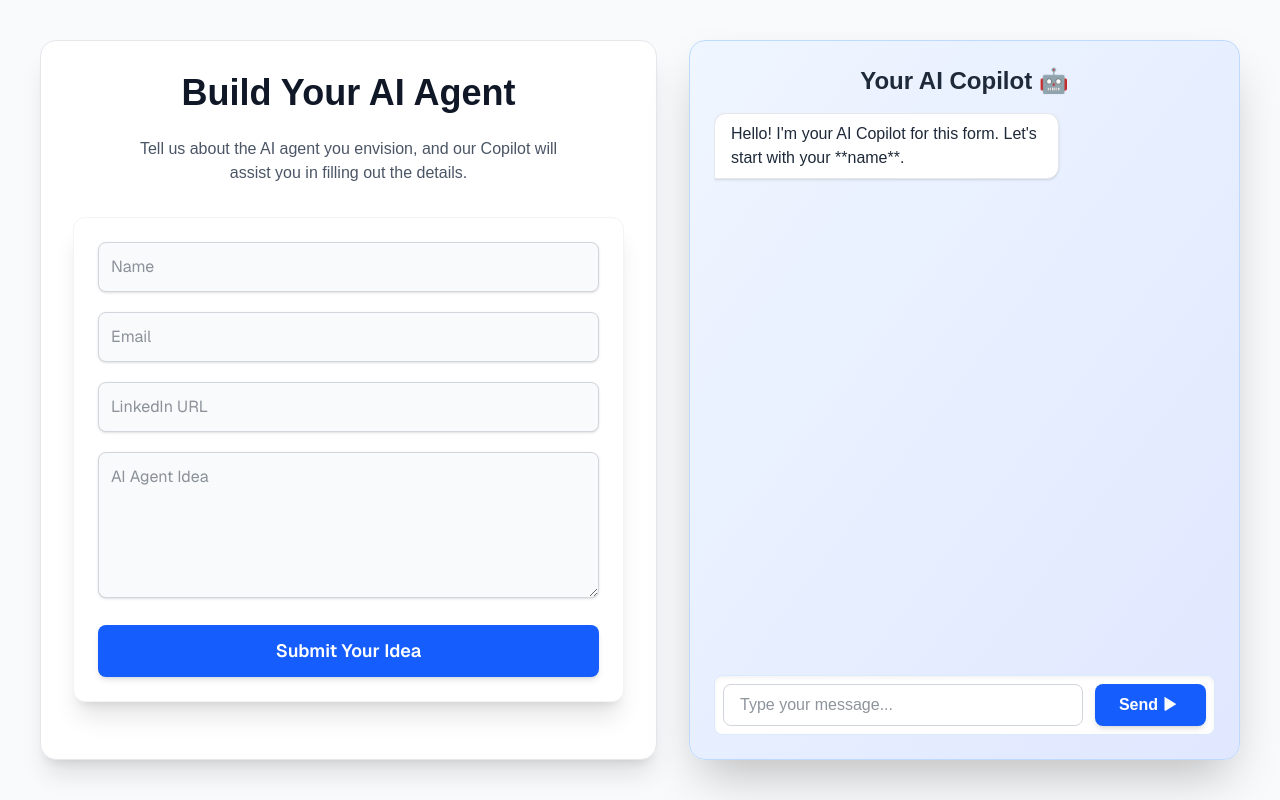
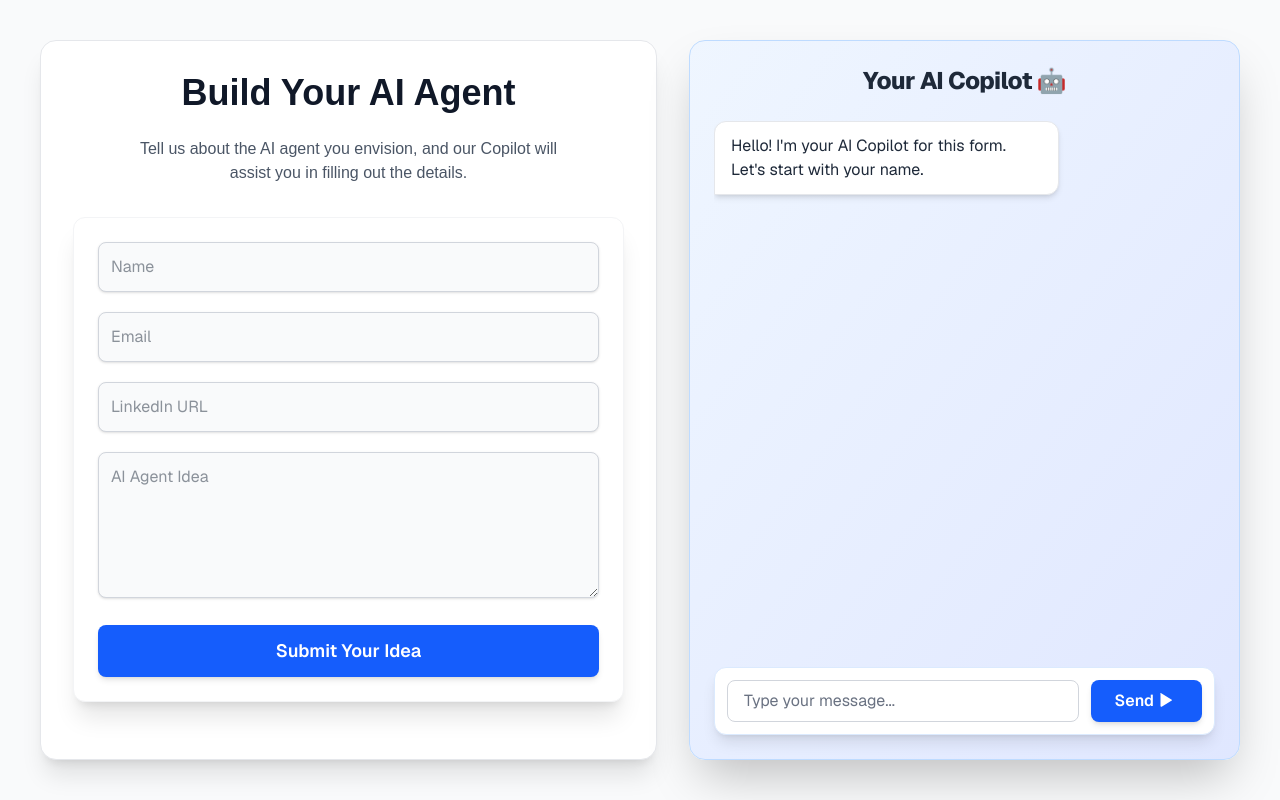
Before and after one commit to Bhasker7924/sde, a Next.js app: page / in a window 1280 px wide. Built offline with nearby package versions, Linux system fonts and the light colour scheme.

Commit message:
Update Copilot.tsx

```diff
--- a/app/components/Copilot.tsx
+++ b/app/components/Copilot.tsx
@@ -15,6 +15,11 @@ type LLMResponse = {
   isSubmissionReady?: boolean;
 };
 
+// Function to clean markdown bolding (**) from text
+const cleanMarkdownBold = (text: string): string => {
+  return text.replace(/\*\*(.*?)\*\*/g, '$1'); // Removes ** surrounding text
+};
+
 export default function Copilot() {
   const [input, setInput] = useState<string>('');
   const [conversation, setConversation] = useState<Message[]>([]);
@@ -28,11 +33,11 @@ export default function Copilot() {
       chatEndRef.current.scrollIntoView({ behavior: 'smooth' });
     }
     // Initial message from copilot if conversation is empty
-    // Only set if not currently loading (to avoid double message on initial render)
     if (conversation.length === 0 && !isLoading) {
-      setConversation([{ role: 'assistant', content: "Hello! I'm your AI Copilot for this form. Let's start with your **name**." }]);
+      // Updated initial message: removed ** from 'name'
+      setConversation([{ role: 'assistant', content: "Hello! I'm your AI Copilot for this form. Let's start with your name." }]);
     }
-  }, [conversation, isLoading]); // Depend on conversation and isLoading
+  }, [conversation, isLoading]);
 
   const handleSubmit = async (e: React.FormEvent) => {
     e.preventDefault();
@@ -61,23 +66,24 @@ export default function Copilot() {
         updateForm(data.updates);
       }
 
+      // --- NEW: Clean markdown bolding from AI's message before displaying ---
+      const cleanedAIMessage = cleanMarkdownBold(data.message || '...');
+
       setConversation((prev) => [
         ...prev,
-        { role: 'assistant', content: data.message || '...' },
+        { role: 'assistant', content: cleanedAIMessage },
       ]);
 
       if (data.isSubmissionReady) {
-        setIsCompleted(true); // Disable the chat input
-        // Use a short delay to allow the user to read the final message
+        setIsCompleted(true);
         setTimeout(() => {
-            // Find the submit button by its ID and programmatically click it
             const submitButton = document.getElementById('agent-form-submit-button') as HTMLButtonElement | null;
             if (submitButton) {
                 submitButton.click();
             } else {
                 console.error("Could not find the form's submit button.");
             }
-        }, 1500); // 1.5-second delay
+        }, 1500);
       }
 
     } catch (err: any) {
@@ -92,8 +98,8 @@ export default function Copilot() {
   };
 
   return (
-    <div className="flex flex-col h-full bg-gradient-to-br from-blue-50 to-indigo-100 shadow-2xl rounded-2xl border border-blue-200 p-6">
-      <h2 className="text-2xl font-bold text-gray-800 mb-4 text-center">Your AI Copilot 🤖</h2>
+    <div className="flex flex-col h-full bg-gradient-to-br from-blue-50 to-indigo-100 shadow-2xl rounded-2xl border border-blue-200 p-6 font-sans"> {/* Added font-sans */}
+      <h2 className="text-2xl font-extrabold text-gray-800 mb-6 text-center tracking-tight">Your AI Copilot 🤖</h2> {/* Increased font weight, margin, and tracking */}
       <div className="flex-grow overflow-y-auto pr-2 mb-4 space-y-4 custom-scrollbar">
         {conversation.map((msg, index) => (
           <div
@@ -103,9 +109,9 @@ export default function Copilot() {
             }`}
           >
             <div
-              className={`max-w-[70%] px-4 py-2 rounded-xl shadow ${
+              className={`max-w-[70%] px-4 py-3 rounded-xl shadow-md text-base ${ // Adjusted padding and shadow
                 msg.role === 'user'
-                  ? 'bg-blue-500 text-white rounded-br-none'
+                  ? 'bg-blue-600 text-white rounded-br-none' // Darker blue for user
                   : 'bg-white text-gray-800 rounded-bl-none border border-gray-200'
               }`}
             >
@@ -116,19 +122,19 @@ export default function Copilot() {
         <div ref={chatEndRef} />
       </div>
 
-      <form onSubmit={handleSubmit} className="flex gap-3 p-2 bg-white rounded-lg shadow-inner border border-blue-100 mt-auto">
+      <form onSubmit={handleSubmit} className="flex gap-3 p-3 bg-white rounded-xl shadow-lg border border-blue-100 mt-auto"> {/* Adjusted padding, shadow, border, rounded */}
         <input
           type="text"
-          className="flex-grow px-4 py-2 border border-gray-300 rounded-lg focus:outline-none focus:ring-2 focus:ring-blue-500 transition-all duration-200 text-gray-800"
+          className="flex-grow px-4 py-2 border border-gray-300 rounded-lg focus:outline-none focus:ring-2 focus:ring-blue-500 transition-all duration-200 text-gray-800 placeholder:text-gray-500" // Added placeholder styling
           placeholder={isCompleted ? "Form submitted! Thank you!" : isLoading ? "Copilot is typing..." : "Type your message..."}
           value={input}
           onChange={(e) => setInput(e.target.value)}
-          disabled={isLoading || isCompleted} // Disable if loading or if the process is complete
+          disabled={isLoading || isCompleted}
         />
         <button
           type="submit"
           className="bg-blue-600 hover:bg-blue-700 text-white font-semibold px-6 py-2 rounded-lg shadow-md hover:shadow-lg disabled:opacity-60 disabled:cursor-not-allowed transition-all duration-200 flex items-center justify-center gap-1"
-          disabled={isLoading || isCompleted} // Disable if loading or if the process is complete
+          disabled={isLoading || isCompleted}
         >
           {isLoading ? (
             <svg
@@ -166,23 +172,22 @@ export default function Copilot() {
           )}
         </button>
       </form>
-      {/* Optional: Add a subtle scrollbar style */}
       <style jsx>{`
         .custom-scrollbar::-webkit-scrollbar {
           width: 8px;
         }
         .custom-scrollbar::-webkit-scrollbar-track {
-          background: #f1f1f1;
+          background: #f0f4f8; /* Lighter track */
           border-radius: 10px;
         }
         .custom-scrollbar::-webkit-scrollbar-thumb {
-          background: #888;
+          background: #aab8c2; /* Medium gray thumb */
           border-radius: 10px;
         }
         .custom-scrollbar::-webkit-scrollbar-thumb:hover {
-          background: #555;
+          background: #8898a8; /* Darker on hover */
         }
       `}</style>
     </div>
   );
-        }
+}
```
